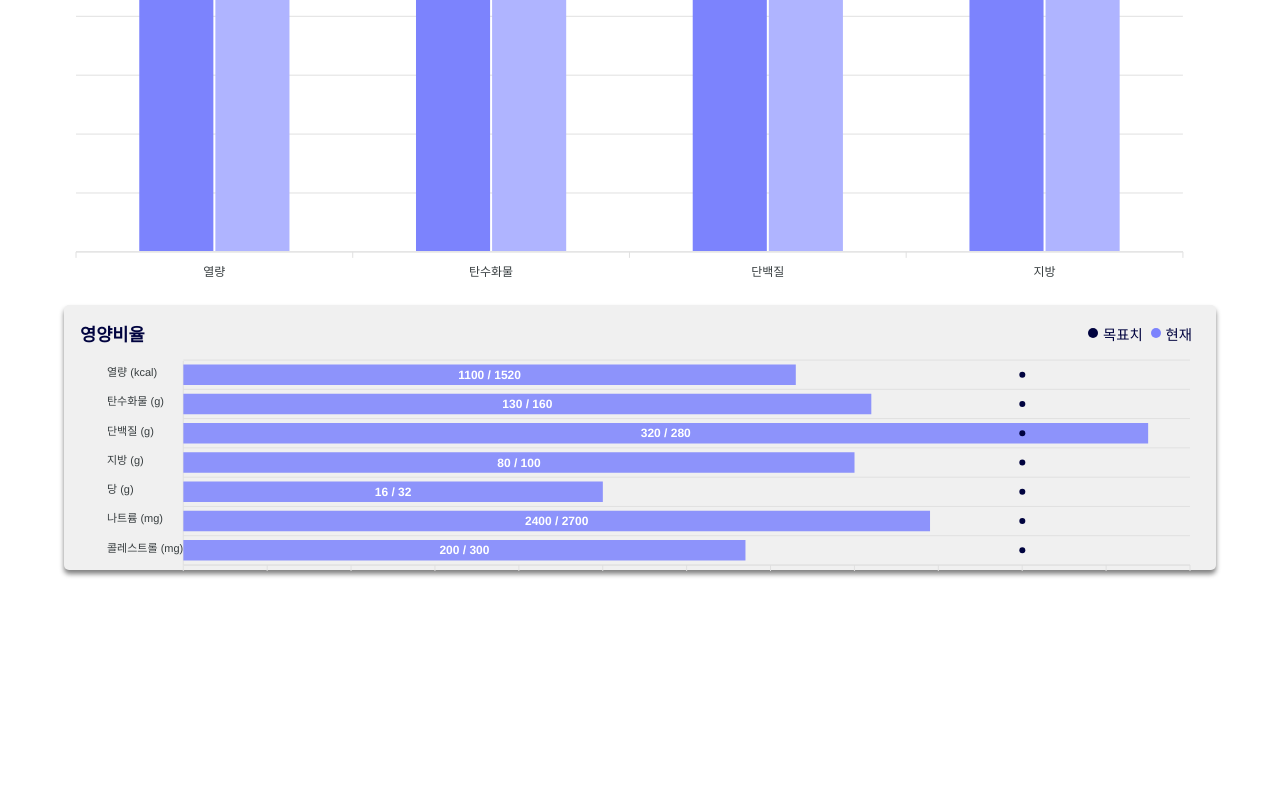
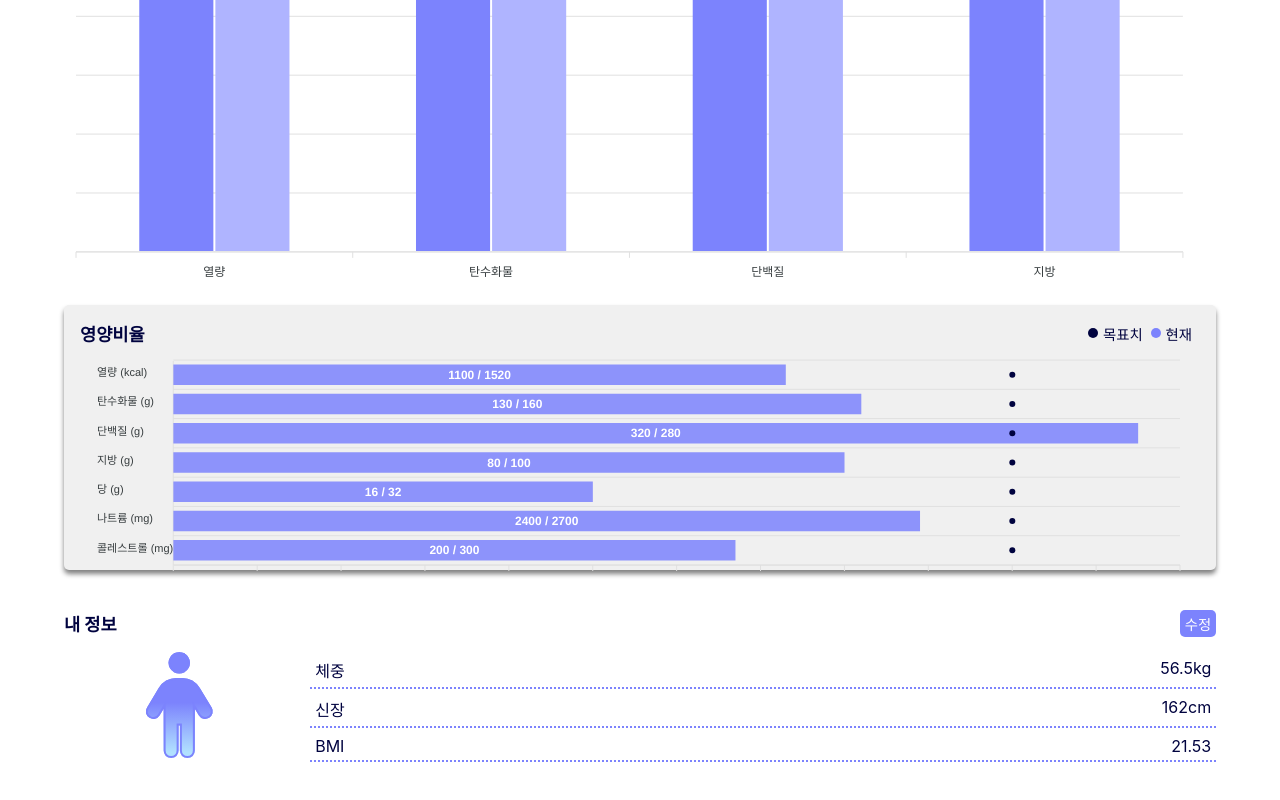
Before and after one commit to hallov012/Ease-EasyLose, a React (Create React App) app in the folder frontend/: page /main/summary in a window 1280 px wide. Shown: the part 1673-2473 px from the top of the page. Before the commit the page ends 2363 px from the top, so only its background shows below. Built offline with nearby package versions, Linux system fonts and the light colour scheme; a web font is replaced by a local one.

Commit message:
Feat: mainpage UserInfo template -UserInfo 추가

```diff
--- a/frontend/src/components/MainPage/NutrientProgressBox/NutrientProgressBox.js
+++ b/frontend/src/components/MainPage/NutrientProgressBox/NutrientProgressBox.js
@@ -45,6 +45,7 @@ function NutrientProgressBox() {
         toolbar: {
           show: false,
         },
+        offsetX: -10,
       },
       plotOptions: {
         bar: {
--- /dev/null
+++ b/frontend/src/components/MainPage/UserInfo/UserInfo.js
@@ -0,0 +1,30 @@
+import classes from "./UserInfo.module.css"
+
+function UserInfo() {
+  return (
+    <div className={classes.info_area}>
+      <div className={classes.top_area}>
+        <span>내 정보</span>
+        <div>수정</div>
+      </div>
+      <div className={classes.info_box__total}>
+        <i class="fa-solid fa-person"></i>
+        <div className={classes.info_box}>
+          <div className={classes.info_item}>
+            <span>체중</span>
+            <span>56.5kg</span>
+          </div>
+          <div className={classes.info_item}>
+            <span>신장</span>
+            <span>162cm</span>
+          </div>
+          <div className={classes.info_item}>
+            <span>BMI</span>
+            <span>21.53</span>
+          </div>
+        </div>
+      </div>
+    </div>
+  )
+}
+export default UserInfo
--- /dev/null
+++ b/frontend/src/components/MainPage/UserInfo/UserInfo.module.css
@@ -0,0 +1,54 @@
+.top_area {
+  display: flex;
+  justify-content: space-between;
+  align-items: center;
+  margin-bottom: 1rem;
+}
+
+.top_area span {
+  font-weight: bolder;
+  font-size: 1.1rem;
+}
+
+.top_area div {
+  font-size: 0.9rem;
+  color: white;
+  background: var(--main-color);
+  padding: 0.2rem 0.3rem;
+  border-radius: 5px;
+}
+
+.info_box__total {
+  display: grid;
+  grid-template-columns: 1fr 4fr;
+}
+
+.info_box__total i {
+  font-size: 6.5rem;
+  -webkit-text-stroke: 2px var(--main-color);
+  -webkit-background-clip: text;
+  -webkit-text-fill-color: transparent;
+  background-image: linear-gradient(
+    180deg,
+    var(--main-color) 44%,
+    var(--light-color) 88%
+  );
+}
+
+.info_box {
+  display: flex;
+  flex-direction: column;
+  justify-content: space-between;
+  align-items: flex-start;
+  margin-left: 1rem;
+  font-size: 1rem;
+}
+
+.info_item {
+  display: flex;
+  justify-content: space-between;
+  width: 100%;
+  border-bottom: dotted 2px var(--main-color);
+  padding: 0.3rem;
+  margin-bottom: 0.2rem;
+}
--- a/frontend/src/components/MainPage/pages/DailySummaryPage.js
+++ b/frontend/src/components/MainPage/pages/DailySummaryPage.js
@@ -2,6 +2,7 @@ import MealSelectBtnList from "../MealSelectBtnList/MealSelectBtnList"
 import NutrientChart from "../NutrientChart/NutrientChart"
 import NutrientProgressGraph from "../NutrientProgressGraph/NutrientProgressGraph"
 import NutrientProgressBox from "../NutrientProgressBox/NutrientProgressBox"
+import UserInfo from "../UserInfo/UserInfo"
 import TopNav from "../../TopNav/TopNav"
 
 import { useState } from "react"
@@ -45,6 +46,7 @@ function DailySummaryPage(props) {
         <NutrientChart />
         <NutrientProgressGraph />
         <NutrientProgressBox />
+        <UserInfo />
       </div>
     </div>
   )
```
